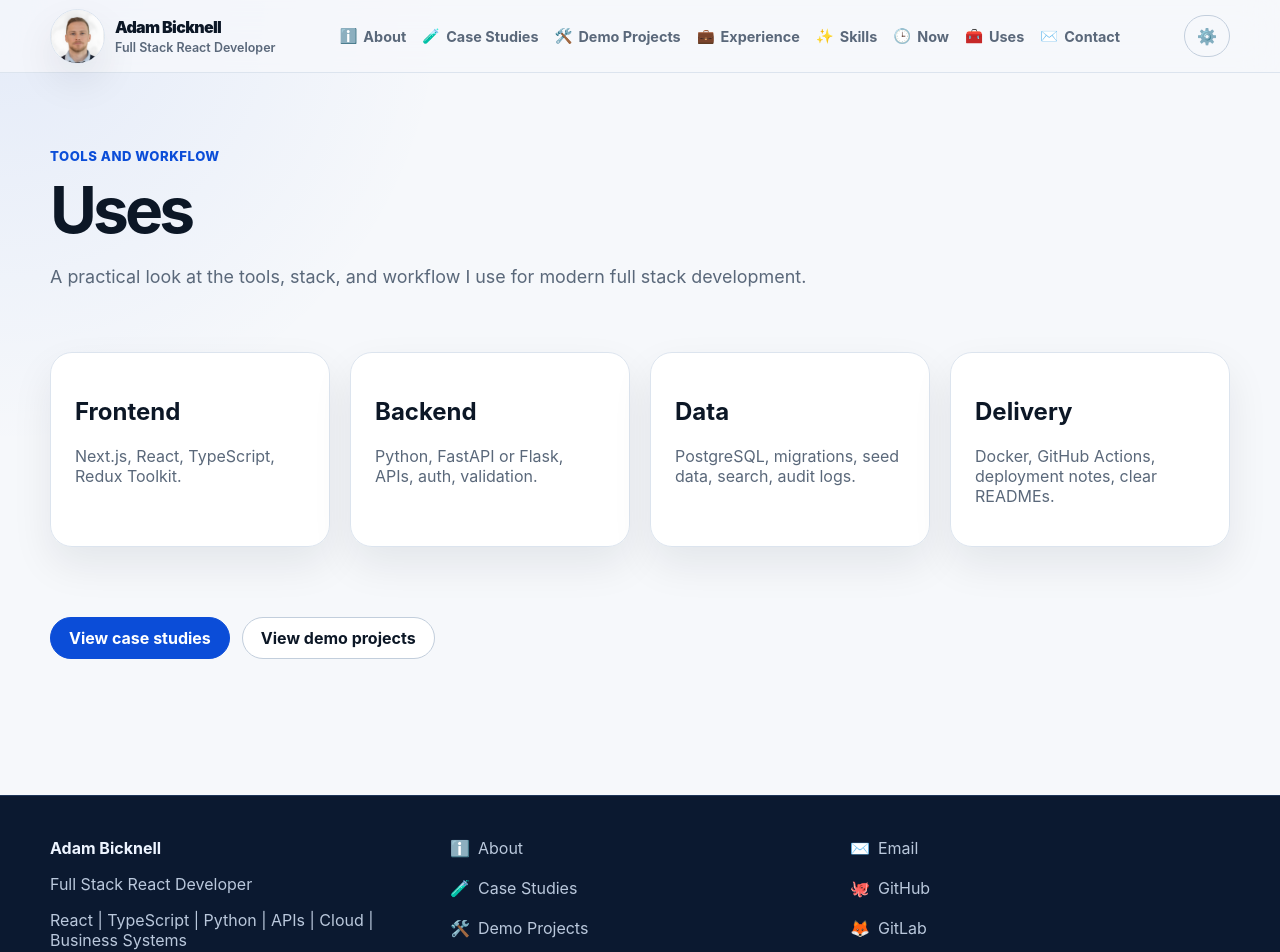
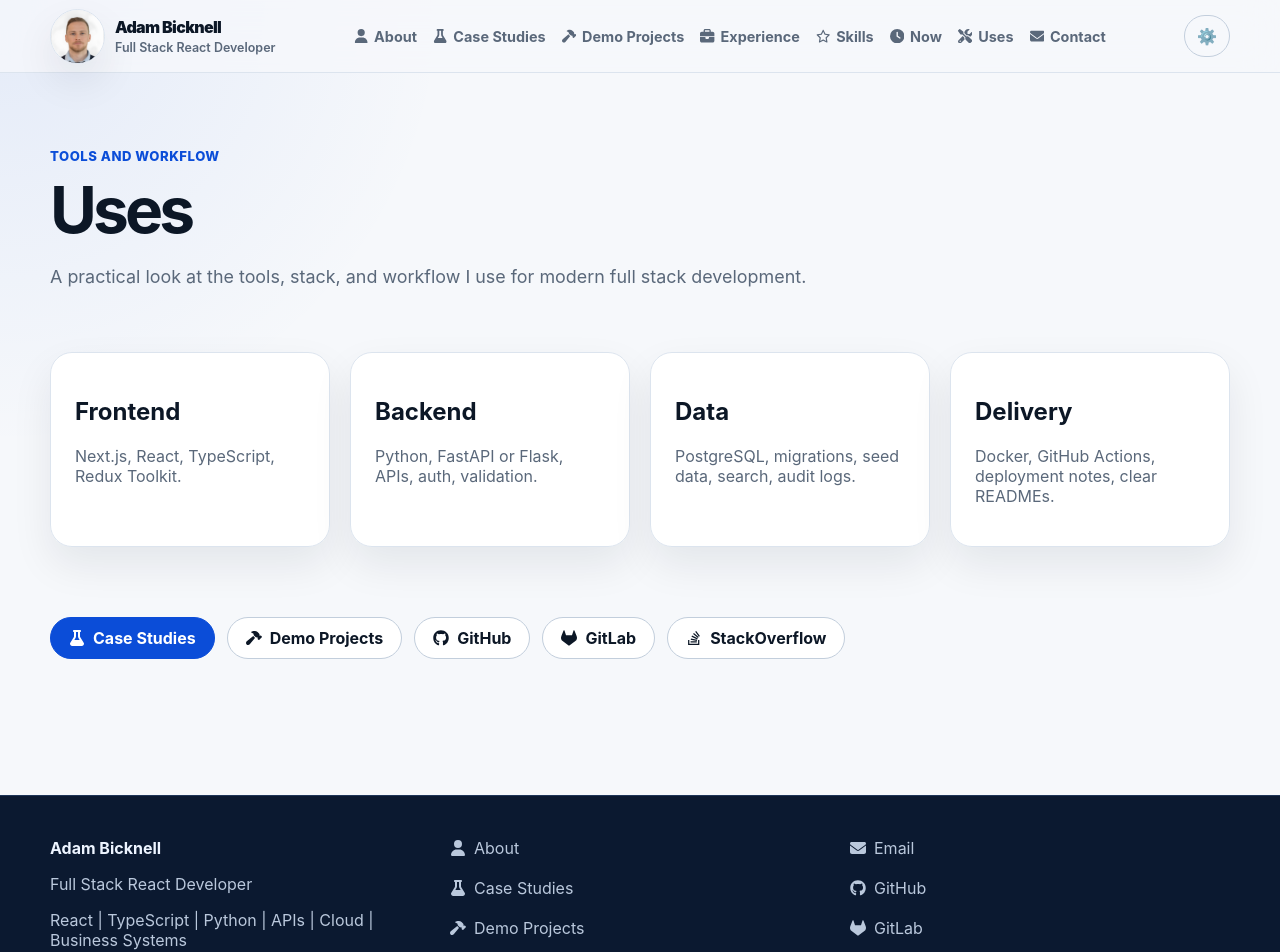
Before and after one commit to adambicknell/development-portfolio, a Next.js app: page /uses in a window 1280 px wide. Shown: the top 952 px of the page. Built offline with nearby package versions, Linux system fonts and the light colour scheme.

Commit message:
UPDATE: emoji UI icons with Font Awesome icons across site.

```diff
--- a/package.json
+++ b/package.json
@@ -16,6 +16,7 @@
     "next": "^16.2.4",
     "react": "^18.3.1",
     "react-dom": "^18.3.1",
+    "react-icons": "^5.6.0",
     "react-redux": "^9.1.2"
   },
   "devDependencies": {
--- a/src/app/uses/page.tsx
+++ b/src/app/uses/page.tsx
@@ -1,5 +1,57 @@
 import Link from 'next/link';
+import { site } from '@/data/site';
+import { FaFlask, FaGithub, FaGitlab, FaHammer, FaStackOverflow } from 'react-icons/fa6';
+
 export const metadata = { title: 'Uses' };
+
 export default function Page() {
-  return <section className="section"><div className="container"><div className="animate-fade-in-left"><span className="eyebrow">Tools and workflow</span><h1 className="h1">Uses</h1><p className="lead">A practical look at the tools, stack, and workflow I use for modern full stack development.</p></div><div className="grid grid-4 section-tight"><div className="card"><h2>Frontend</h2><p className="muted">Next.js, React, TypeScript, Redux Toolkit.</p></div><div className="card"><h2>Backend</h2><p className="muted">Python, FastAPI or Flask, APIs, auth, validation.</p></div><div className="card"><h2>Data</h2><p className="muted">PostgreSQL, migrations, seed data, search, audit logs.</p></div><div className="card"><h2>Delivery</h2><p className="muted">Docker, GitHub Actions, deployment notes, clear READMEs.</p></div></div><div className="row" style={{ marginTop: 28 }}><Link className="button primary" href="/case-studies">View case studies</Link><Link className="button" href="/demo-projects">View demo projects</Link></div></div></section>;
+  return (
+    <section className="section">
+      <div className="container">
+        <div className="animate-fade-in-left">
+          <span className="eyebrow">Tools and workflow</span>
+          <h1 className="h1">Uses</h1>
+          <p className="lead">
+            A practical look at the tools, stack, and workflow I use for modern
+            full stack development.
+          </p>
+        </div>
+        <div className="grid grid-4 section-tight">
+          <div className="card">
+            <h2>Frontend</h2>
+            <p className="muted">Next.js, React, TypeScript, Redux Toolkit.</p>
+          </div>
+          <div className="card">
+            <h2>Backend</h2>
+            <p className="muted">Python, FastAPI or Flask, APIs, auth, validation.</p>
+          </div>
+          <div className="card">
+            <h2>Data</h2>
+            <p className="muted">PostgreSQL, migrations, seed data, search, audit logs.</p>
+          </div>
+          <div className="card">
+            <h2>Delivery</h2>
+            <p className="muted">Docker, GitHub Actions, deployment notes, clear READMEs.</p>
+          </div>
+        </div>
+        <div className="row" style={{ marginTop: 28 }}>
+          <Link className="button primary" href="/case-studies">
+            <><FaFlask aria-hidden="true" /> Case Studies</>
+          </Link>
+          <Link className="button" href="/demo-projects">
+            <><FaHammer aria-hidden="true" /> Demo Projects</>
+          </Link>
+          <a className="button" href={site.github}>
+            <><FaGithub aria-hidden="true" /> GitHub</>
+          </a>
+          <a className="button" href={site.gitlab}>
+            <><FaGitlab aria-hidden="true" /> GitLab</>
+          </a>
+          <a className="button" href={site.stackoverflow}>
+            <><FaStackOverflow aria-hidden="true" /> StackOverflow</>
+          </a>
+        </div>
+      </div>
+    </section>
+  );
 }
--- a/src/components/layout/Footer.tsx
+++ b/src/components/layout/Footer.tsx
@@ -1,49 +1,53 @@
 import Link from 'next/link';
 import { navItems, site } from '@/data/site';
-import { navIconMap } from '@/data/navIcons';
+import { navIconMap, socialIconMap } from '@/data/navIcons';
 
-const socialIconMap: Record<string, string> = {
-  Email: '✉️',
-  GitHub: '🐙',
-  GitLab: '🦊',
-  LinkedIn: '🔗',
-  CV: '📄',
-};
+const socialLinks = [
+  { href: `mailto:${site.email}`, label: 'Email', icon: socialIconMap.Email },
+  { href: site.github, label: 'GitHub', icon: socialIconMap.GitHub },
+  { href: site.gitlab, label: 'GitLab', icon: socialIconMap.GitLab },
+  { href: site.linkedin, label: 'LinkedIn', icon: socialIconMap.LinkedIn },
+] as const;
 
 export function Footer() {
   return (
     <footer className="footer">
       <div className="container grid grid-3">
-        <div><strong>{site.name}</strong><p className="muted">{site.role}</p><p className="muted">{site.headline}</p></div>
+        <div>
+          <strong>{site.name}</strong>
+          <p className="muted">{site.role}</p>
+          <p className="muted">{site.headline}</p>
+        </div>
         <div className="grid">
-          {navItems.slice(0, 5).map((item) => (
+          {navItems.slice(0, 5).map((item) => {
+            const Icon = navIconMap[item.label];
+            return (
               <Link key={item.href} href={item.href} className="footer-icon-link">
-              <span aria-hidden="true">{navIconMap[item.label] ?? '•'}</span>
+                {Icon ? <Icon aria-hidden="true" /> : null}
                 <span>{item.label}</span>
               </Link>
-          ))}
+            );
+          })}
         </div>
         <div className="grid">
-          <a href={'mailto:' + site.email} className="footer-icon-link">
-            <span aria-hidden="true">{socialIconMap.Email}</span>
-            <span>Email</span>
+          {socialLinks.map((item) => {
+            const Icon = item.icon;
+            return (
+              <a key={item.label} href={item.href} className="footer-icon-link">
+                <Icon aria-hidden="true" />
+                <span>{item.label}</span>
               </a>
-          <a href={site.github} className="footer-icon-link">
-            <span aria-hidden="true">{socialIconMap.GitHub}</span>
-            <span>GitHub</span>
-          </a>
-          <a href={site.gitlab} className="footer-icon-link">
-            <span aria-hidden="true">{socialIconMap.GitLab}</span>
-            <span>GitLab</span>
-          </a>
-          <a href={site.linkedin} className="footer-icon-link">
-            <span aria-hidden="true">{socialIconMap.LinkedIn}</span>
-            <span>LinkedIn</span>
-          </a>
+            );
+          })}
+          {(() => {
+            const CvIcon = socialIconMap.CV;
+            return (
               <Link href="/cv" className="footer-icon-link">
-            <span aria-hidden="true">{socialIconMap.CV}</span>
+                <CvIcon aria-hidden="true" />
                 <span>CV</span>
               </Link>
+            );
+          })()}
         </div>
       </div>
     </footer>
--- a/src/components/layout/Header.tsx
+++ b/src/components/layout/Header.tsx
@@ -1,5 +1,6 @@
 "use client";
 import Link from "next/link";
+import { FaBars, FaXmark } from "react-icons/fa6";
 import { navItems, site } from "@/data/site";
 import { useAppDispatch, useAppSelector } from "@/store/hooks";
 import { setMobileMenuOpen } from "@/store/slices/uiSlice";
@@ -10,6 +11,7 @@ import { navIconMap } from "@/data/navIcons";
 export function Header() {
   const dispatch = useAppDispatch();
   const open = useAppSelector((state) => state.ui.mobileMenuOpen);
+
   return (
     <header className="site-header">
       <div className="container header-inner">
@@ -27,12 +29,15 @@ export function Header() {
           </span>
         </Link>
         <nav className="nav" aria-label="Main navigation">
-          {navItems.map((item) => (
+          {navItems.map((item) => {
+            const Icon = navIconMap[item.label];
+            return (
               <Link key={item.href} href={item.href} className="nav-icon-link">
-              {navIconMap[item.label] && <span aria-hidden="true">{navIconMap[item.label]}</span>}
+                {Icon ? <Icon aria-hidden="true" /> : null}
                 <span>{item.label}</span>
               </Link>
-          ))}
+            );
+          })}
         </nav>
         <div className="row no-print">
           <ThemeToggle />
@@ -42,23 +47,26 @@ export function Header() {
             aria-label={open ? "Close menu" : "Open menu"}
             title={open ? "Close menu" : "Open menu"}
           >
-            <span aria-hidden="true">{open ? "✕" : "☰"}</span>
+            {open ? <FaXmark aria-hidden="true" /> : <FaBars aria-hidden="true" />}
           </button>
         </div>
       </div>
       {open && (
         <div className="container mobile-panel">
-          {navItems.map((item) => (
+          {navItems.map((item) => {
+            const Icon = navIconMap[item.label];
+            return (
               <Link
                 key={item.href}
                 href={item.href}
                 onClick={() => dispatch(setMobileMenuOpen(false))}
                 className="nav-icon-link"
               >
-              {navIconMap[item.label] && <span aria-hidden="true">{navIconMap[item.label]}</span>}
+                {Icon ? <Icon aria-hidden="true" /> : null}
                 <span>{item.label}</span>
               </Link>
-          ))}
+            );
+          })}
         </div>
       )}
       <PreferencesPanel />
--- a/src/data/navIcons.ts
+++ b/src/data/navIcons.ts
@@ -1,10 +1,36 @@
-export const navIconMap: Record<string, string> = {
-  About: 'ℹ️',
-  'Case Studies': '🧪',
-  'Demo Projects': '🛠️',
-  Experience: '💼',
-  Skills: '✨',
-  Now: '🕒',
-  Uses: '🧰',
-  Contact: '✉️'
+import type { IconType } from "react-icons";
+import {
+  FaBriefcase,
+  FaClock,
+  FaEnvelope,
+  FaFlask,
+  FaGithub,
+  FaGitlab,
+  FaHammer,
+  FaLinkedin,
+  FaRegFileLines,
+  FaScrewdriverWrench,
+  FaRegStar,
+  FaStackOverflow,
+  FaUser,
+} from "react-icons/fa6";
+
+export const navIconMap: Record<string, IconType> = {
+  About: FaUser,
+  "Case Studies": FaFlask,
+  "Demo Projects": FaHammer,
+  Experience: FaBriefcase,
+  Skills: FaRegStar,
+  Now: FaClock,
+  Uses: FaScrewdriverWrench,
+  Contact: FaEnvelope,
 };
+
+export const socialIconMap: Record<string, IconType> = {
+  Email: FaEnvelope,
+  GitHub: FaGithub,
+  GitLab: FaGitlab,
+  StackOverflow: FaStackOverflow,
+  LinkedIn: FaLinkedin,
+  CV: FaRegFileLines,
+};
--- a/src/data/site.ts
+++ b/src/data/site.ts
@@ -6,6 +6,7 @@ export const site = {
   location: 'Southport, UK',
   github: 'https://github.com/adambicknell',
   gitlab: 'https://gitlab.com/adamb-linelab',
+  stackoverflow: 'https://stackoverflow.com/users/2539616/adam',
   linkedin: 'https://www.linkedin.com/in/adamrbicknell',
   description: 'Full Stack React Developer working across React, TypeScript, Python, APIs, cloud systems, secure internal tools, SaaS platforms, and business systems.',
   headline: 'React | TypeScript | Python | APIs | Cloud | Business Systems'
```
Also changed, not shown: src/app/contact/page.tsx (+31 -4 lines), src/app/now/page.tsx (+50 -1 lines), src/app/page.tsx (+10 -3 lines), 1 other file (tests, documents, lock files or other folders). Lines whose indentation alone changed are shown as unchanged.
